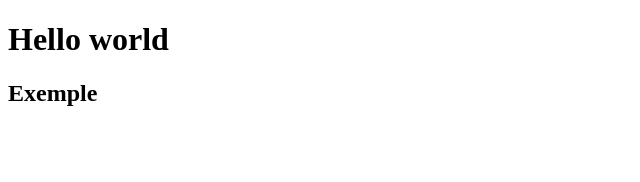
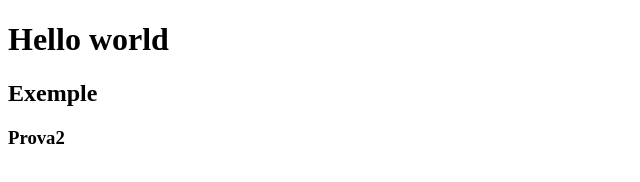
Before and after one commit to RaimonTarga/projecteFinalQA, a plain HTML site: page index.html in a window 1280 px wide. Shown: the full height of the page, 0-640 px from the left. Drawn offline with Linux system fonts and the light colour scheme.

Commit message:
recuperacio

```diff
--- a/index.html
+++ b/index.html
@@ -9,6 +9,7 @@
 <body>
     <h1>Hello world</h1>
     <h2>Exemple</h2>
+    <h3>Prova2</h3>
 </body>
 <script type="module" src="./demo.js"></script>
 </html>
```
